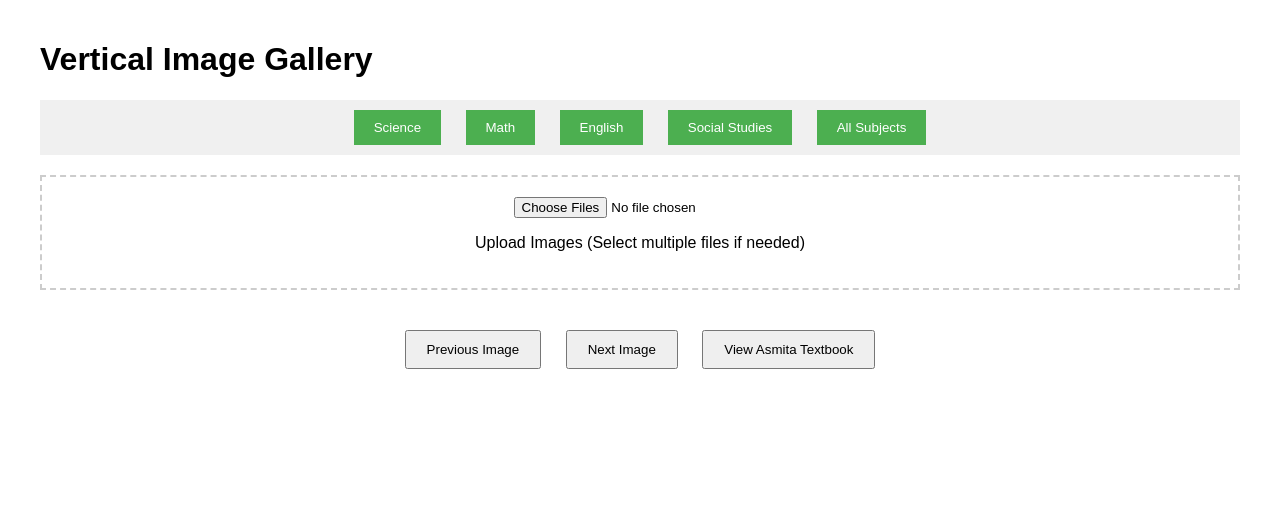
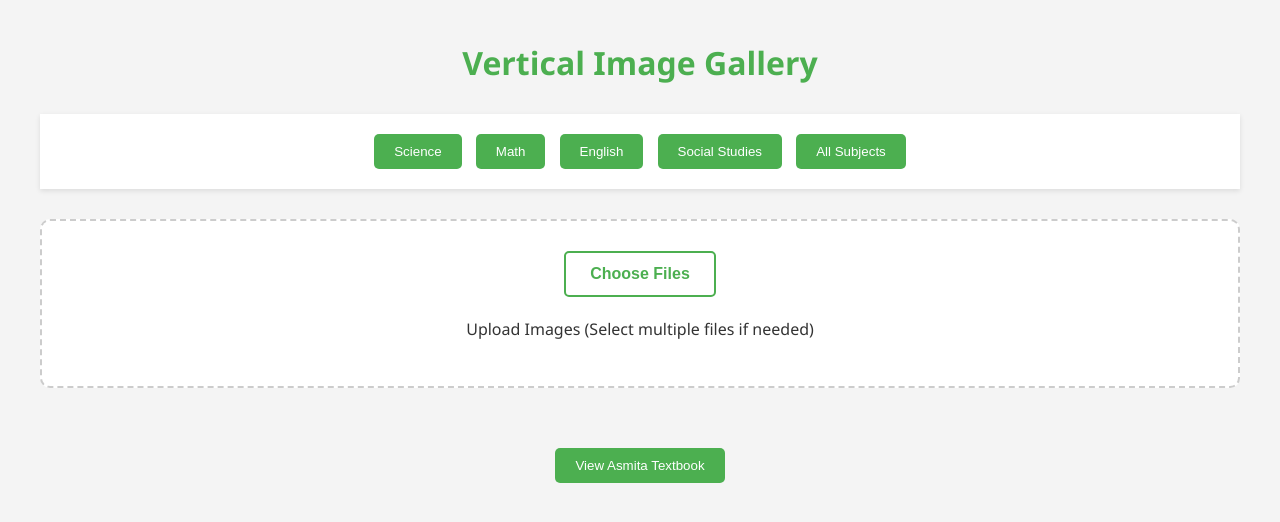
Before and after one commit to knownUser1/image-display, a plain HTML site: page alternate.html in a window 1280 px wide. Drawn offline with Linux system fonts and the light colour scheme.

Commit message:
updated alternate.html

```diff
--- a/alternate.html
+++ b/alternate.html
@@ -5,52 +5,124 @@
     <meta name="viewport" content="width=device-width, initial-scale=1.0">
     <title>Vertical Image Gallery</title>
     <style>
+        :root {
+            --primary-color: #4CAF50;
+            --secondary-color: #45a049;
+            --background-color: #f4f4f4;
+            --text-color: #333;
+        }
         body {
-            font-family: Arial, sans-serif;
+            font-family: 'Segoe UI', Tahoma, Geneva, Verdana, sans-serif;
             margin: 0;
             padding: 0;
+            background-color: var(--background-color);
+            color: var(--text-color);
         }
         .container {
             max-width: 1200px;
             margin: 0 auto;
             padding: 20px;
         }
+        h1 {
+            text-align: center;
+            color: var(--primary-color);
+            margin-bottom: 30px;
+        }
         #nav-bar {
-            background-color: #f0f0f0;
-            padding: 10px 0;
+            background-color: white;
+            padding: 15px 0;
             text-align: center;
+            box-shadow: 0 2px 5px rgba(0,0,0,0.1);
+            margin-bottom: 30px;
         }
         .nav-button {
-            margin: 0 10px;
+            margin: 5px;
             padding: 10px 20px;
-            background-color: #4CAF50;
+            background-color: var(--primary-color);
             color: white;
             border: none;
             cursor: pointer;
+            border-radius: 5px;
+            transition: background-color 0.3s ease;
+        }
+        .nav-button:hover {
+            background-color: var(--secondary-color);
         }
         #upload-container {
             margin: 20px 0;
-            padding: 20px;
+            padding: 30px;
             border: 2px dashed #ccc;
             text-align: center;
+            background-color: white;
+            border-radius: 10px;
+            transition: border-color 0.3s ease;
+        }
+        #upload-container:hover {
+            border-color: var(--primary-color);
         }
         #gallery {
             display: flex;
             flex-wrap: wrap;
             justify-content: center;
+            gap: 20px;
+            margin-top: 30px;
         }
         #gallery img {
             max-width: 100%;
             height: auto;
-            margin: 10px;
+            border-radius: 8px;
+            box-shadow: 0 4px 8px rgba(0,0,0,0.1);
+            transition: transform 0.3s ease;
+        }
+        #gallery img:hover {
+            transform: scale(1.01);
         }
         #navigation {
-            margin-top: 20px;
+            margin-top: 30px;
             text-align: center;
         }
         #navigation button {
             margin: 0 10px;
             padding: 10px 20px;
+            background-color: var(--primary-color);
+            color: white;
+            border: none;
+            cursor: pointer;
+            border-radius: 5px;
+            transition: background-color 0.3s ease;
+        }
+        #navigation button:hover {
+            background-color: var(--secondary-color);
+        }
+        .file-input-wrapper {
+            position: relative;
+            overflow: hidden;
+            display: inline-block;
+        }
+        .file-input-wrapper input[type=file] {
+            font-size: 100px;
+            position: absolute;
+            left: 0;
+            top: 0;
+            opacity: 0;
+            cursor: pointer;
+        }
+        .file-input-button {
+            border: 2px solid var(--primary-color);
+            color: var(--primary-color);
+            background-color: white;
+            padding: 12px 24px;
+            border-radius: 5px;
+            font-size: 16px;
+            font-weight: bold;
+            transition: all 0.3s ease;
+        }
+        .file-input-button:hover {
+            background-color: var(--primary-color);
+            color: white;
+        }
+        .hidden {
+            display: none;
         }
     </style>
 </head>
@@ -67,7 +139,10 @@
         </div>
 
         <div id="upload-container">
-            <input type="file" id="fileInput" multiple accept="image/*" onchange="handleFileSelect(event)">
+            <div class="file-input-wrapper">
+                <button class="file-input-button">Choose Files</button>
+                <input type="file" id="fileInput" multiple accept="image/*" onchange="handleFileSelect(event)">
+            </div>
             <p>Upload Images (Select multiple files if needed)</p>
         </div>
 
@@ -76,8 +151,8 @@
         </div>
 
         <div id="navigation">
-            <button onclick="previousImage()">Previous Image</button>
-            <button onclick="nextImage()">Next Image</button>
+            <button id="prevButton" class="hidden" onclick="previousImage()">Previous Image</button>
+            <button id="nextButton" class="hidden" onclick="nextImage()">Next Image</button>
             <button onclick="viewAsmitaTextbook()">View Asmita Textbook</button>
         </div>
     </div>
@@ -94,7 +169,8 @@
                     const reader = new FileReader();
                     reader.onload = function(e) {
                         images.push(e.target.result);
-                        displayImage(images.length - 1);
+                        updateGallery();
+                        updateNavigationButtons();
                     };
                     reader.readAsDataURL(file);
                 }
@@ -103,6 +179,7 @@
 
         function displayImage(index) {
             const gallery = document.getElementById('gallery');
+            gallery.innerHTML = '';
             const img = document.createElement('img');
             img.src = images[index];
             gallery.appendChild(img);
@@ -112,6 +189,7 @@
             if (currentIndex > 0) {
                 currentIndex--;
                 updateGallery();
+                updateNavigationButtons();
             }
         }
 
@@ -119,13 +197,31 @@
             if (currentIndex < images.length - 1) {
                 currentIndex++;
                 updateGallery();
+                updateNavigationButtons();
             }
         }
 
         function updateGallery() {
-            const gallery = document.getElementById('gallery');
-            gallery.innerHTML = '';
-            displayImage(currentIndex);
+            if (images.length > 0) {
+                displayImage(currentIndex);
+            } else {
+                document.getElementById('gallery').innerHTML = '';
+            }
+        }
+
+        function updateNavigationButtons() {
+            const prevButton = document.getElementById('prevButton');
+            const nextButton = document.getElementById('nextButton');
+
+            if (images.length > 0) {
+                prevButton.classList.remove('hidden');
+                nextButton.classList.remove('hidden');
+                prevButton.disabled = currentIndex === 0;
+                nextButton.disabled = currentIndex === images.length - 1;
+            } else {
+                prevButton.classList.add('hidden');
+                nextButton.classList.add('hidden');
+            }
         }
 
         function viewAsmitaTextbook() {
@@ -137,6 +233,9 @@
             // For now, it just logs the selected subject
             console.log('Filtering images for:', subject);
         }
+
+        // Initial setup
+        updateNavigationButtons();
     </script>
 </body>
 </html>
```
